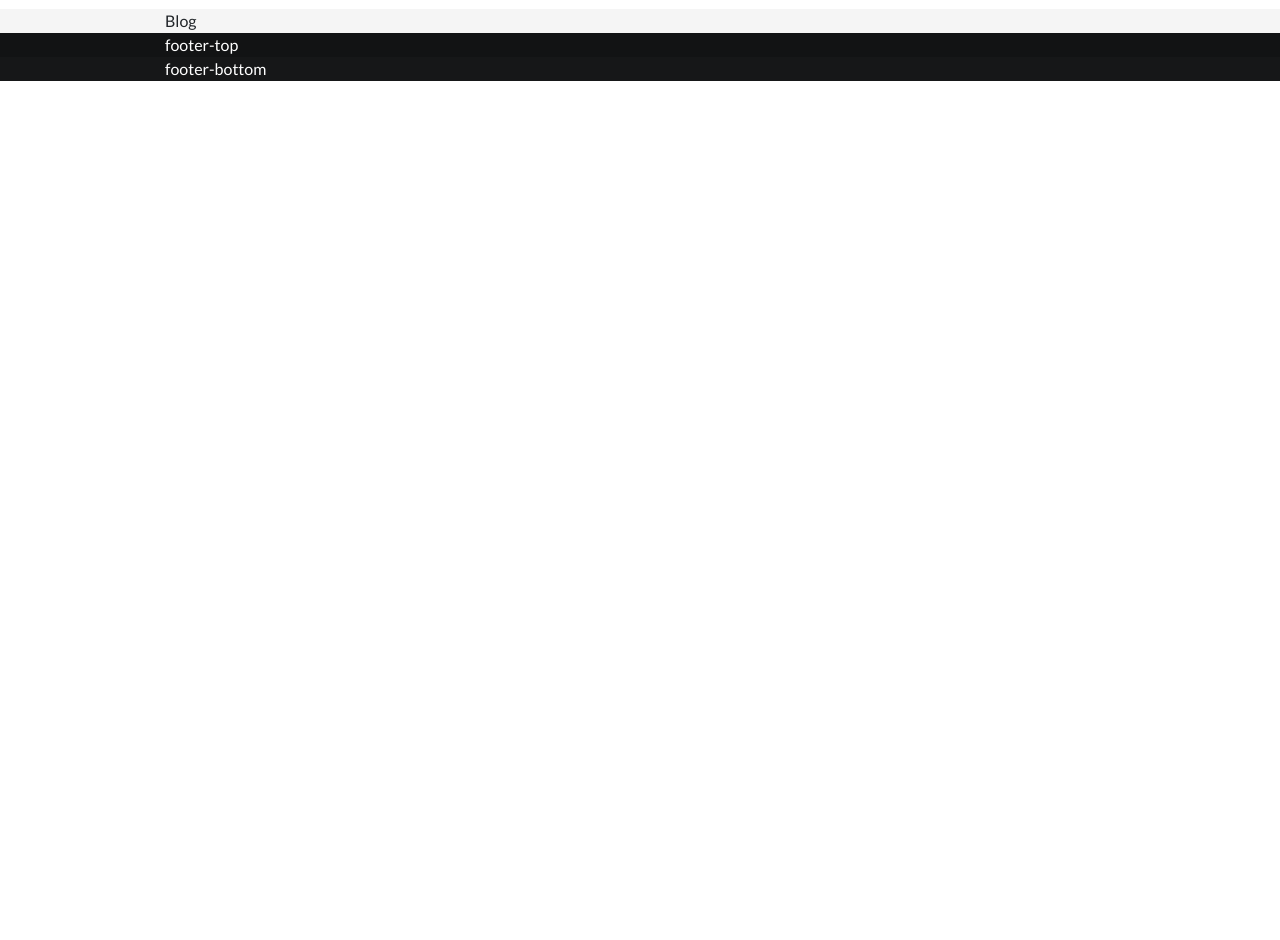
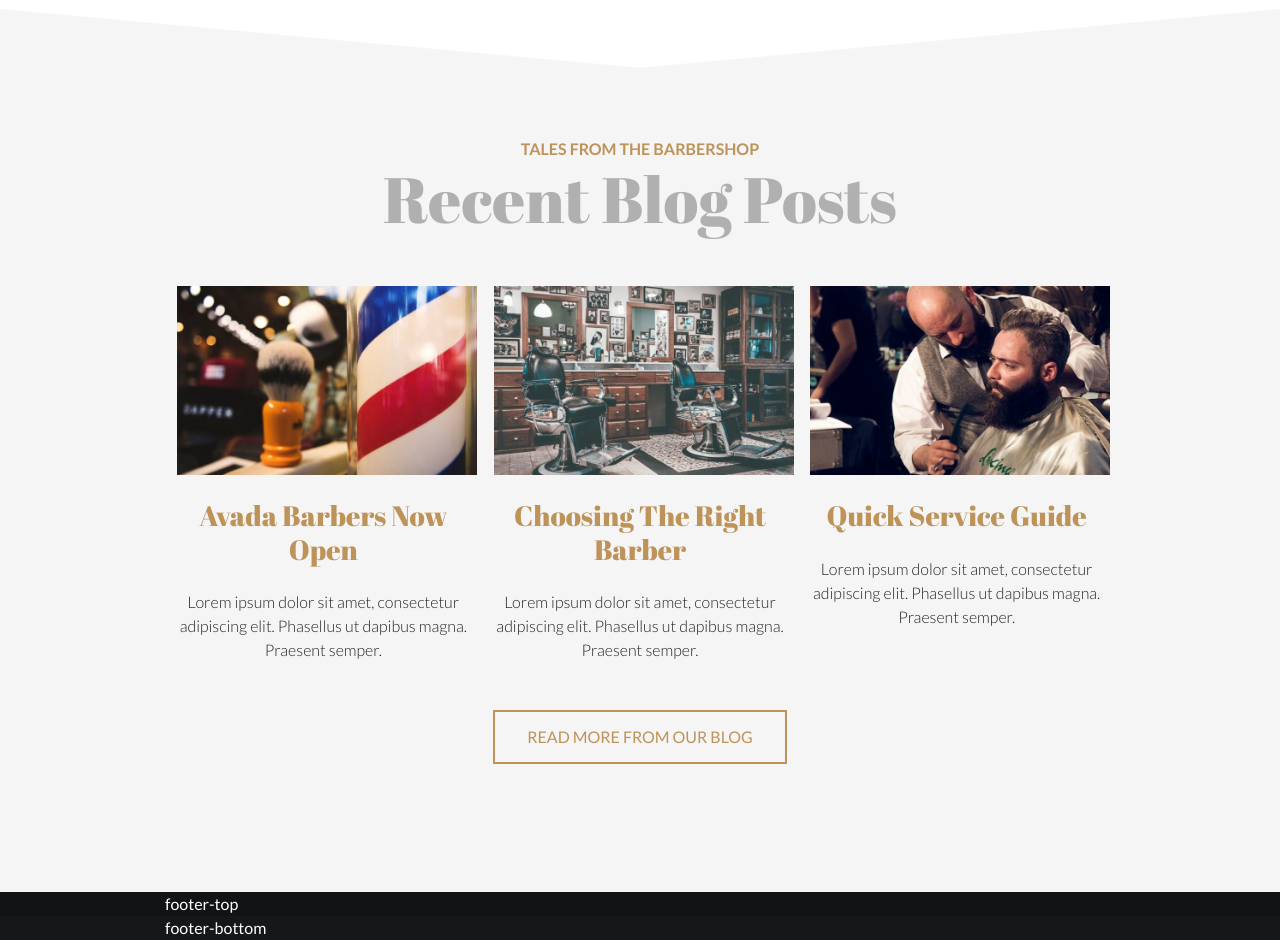
Before and after one commit to itschiaras/proj-html-vuejs, a Vue app: page / in a window 1280 px wide. Shown: the part 3520-4460 px from the top of the page. Before the commit the page ends 3601 px from the top, so only its background shows below. Built offline with nearby package versions, Linux system fonts and the light colour scheme.

Commit message:
BlogPostSection complete

```diff
--- a/src/assets/store/store.js
+++ b/src/assets/store/store.js
@@ -85,17 +85,17 @@ const posts = [
     {
         src: 'avadabarbers-second-blog-700x441.jpg',
         title: 'Avada Barbers Now Open',
-        text: 'Lorem ipsum, dolor sit amet consectetur adipisicing elit. Earum delectus nam esse laboriosam nesciunt ullam vel voluptatibus vero, eum perferendis!'
+        text: 'Lorem ipsum dolor sit amet, consectetur adipiscing elit. Phasellus ut dapibus magna. Praesent semper.'
     },
     {
         src: 'avadabarbers-choosing-blog-700x441.jpg',
         title: 'Choosing The Right Barber',
-        text: 'Lorem ipsum, dolor sit amet consectetur adipisicing elit. Earum delectus nam esse laboriosam nesciunt ullam vel voluptatibus vero, eum perferendis!'
+        text: 'Lorem ipsum dolor sit amet, consectetur adipiscing elit. Phasellus ut dapibus magna. Praesent semper.'
     },
     {
         src: 'avadabarbers-ourservice-blog-700x441.jpg',
         title: 'Quick Service Guide',
-        text: 'Lorem ipsum, dolor sit amet consectetur adipisicing elit. Earum delectus nam esse laboriosam nesciunt ullam vel voluptatibus vero, eum perferendis!'
+        text: 'Lorem ipsum dolor sit amet, consectetur adipiscing elit. Phasellus ut dapibus magna. Praesent semper.'
     }
 ]
 
--- a/src/components/BlogPostsSection.vue
+++ b/src/components/BlogPostsSection.vue
@@ -1,15 +1,63 @@
 <template>
     <div class="ms-container mx-auto">
-        Blog
+        <div id="triangle">
+        </div>
+        <div class="text-center mb-5">
+            <p class="text-uppercase m-0">tales from the barbershop</p>
+            <h2>Recent Blog Posts</h2>
+        </div>
+        <div class="container mb-5">
+            <div class="row row-cols-3">
+                <div class="col text-center" v-for="post in posts">
+                    <img :src="getImagePath(`../assets/images/${post.src}`)" alt="">
+                    <h3 class="mb-4 mt-4">{{ post.title }}</h3>
+                    <span class="fw-light">{{ post.text }}</span>
+                </div>
+            </div>
+        </div>
+        <div class="d-flex justify-content-center">
+            <CustomizedButton :text="'read more from our blog'"/>
+        </div>
+
     </div>
 </template>
 
 <script>
-    export default {
-        name: 'BlogPostsSection'
-    }
+import { posts } from '../assets/store/store';
+import CustomizedButton from './CustomizedButton.vue';
+export default {
+    name: "BlogPostsSection",
+    data() {
+        return {
+            posts: [...posts]
+        };
+    },
+    methods: {
+        getImagePath: function (imgPath) {
+            return new URL(imgPath, import.meta.url).href;
+        }
+    },
+    components: { CustomizedButton }
+}
 </script>
 
 <style lang="scss" scoped>
+#triangle {
+    background-image: url(../assets/images/triangle.svg);
+    height: 60px;
+    width: 100%;
+    position: absolute;
+    top: 0;
+    left: 0;
+    transform: rotate(180deg);
+}
 
+p {
+    color: var(--primary-color);
+    font-weight: bold;
+}
+
+img {
+    width: 300px;
+}
 </style>
--- a/src/components/MainComponent.vue
+++ b/src/components/MainComponent.vue
@@ -53,6 +53,9 @@ export default {
 
 #blogPosts {
     background-color: #f5f5f5;
+    position: relative;
+    padding-top: 8rem;
+    padding-bottom: 8rem;
 }
 
 #reviews {
```
